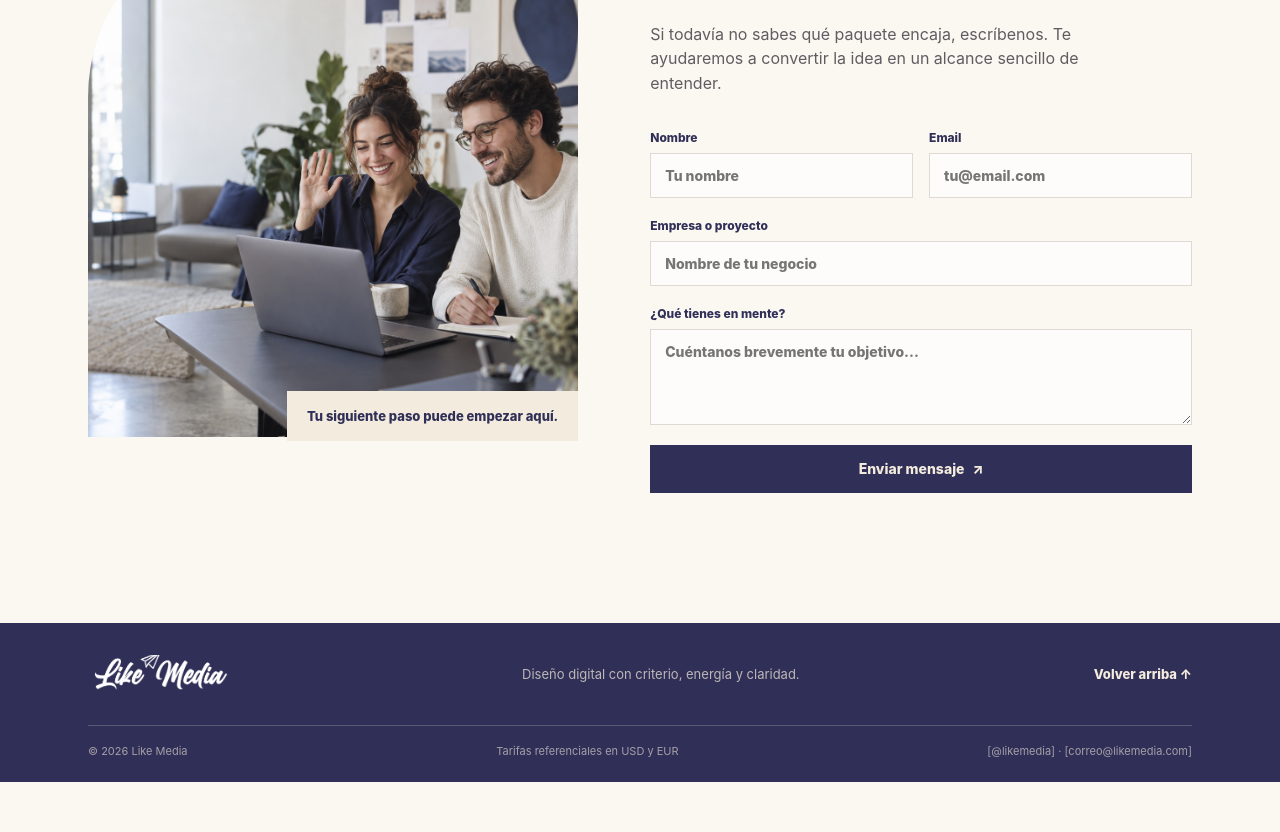
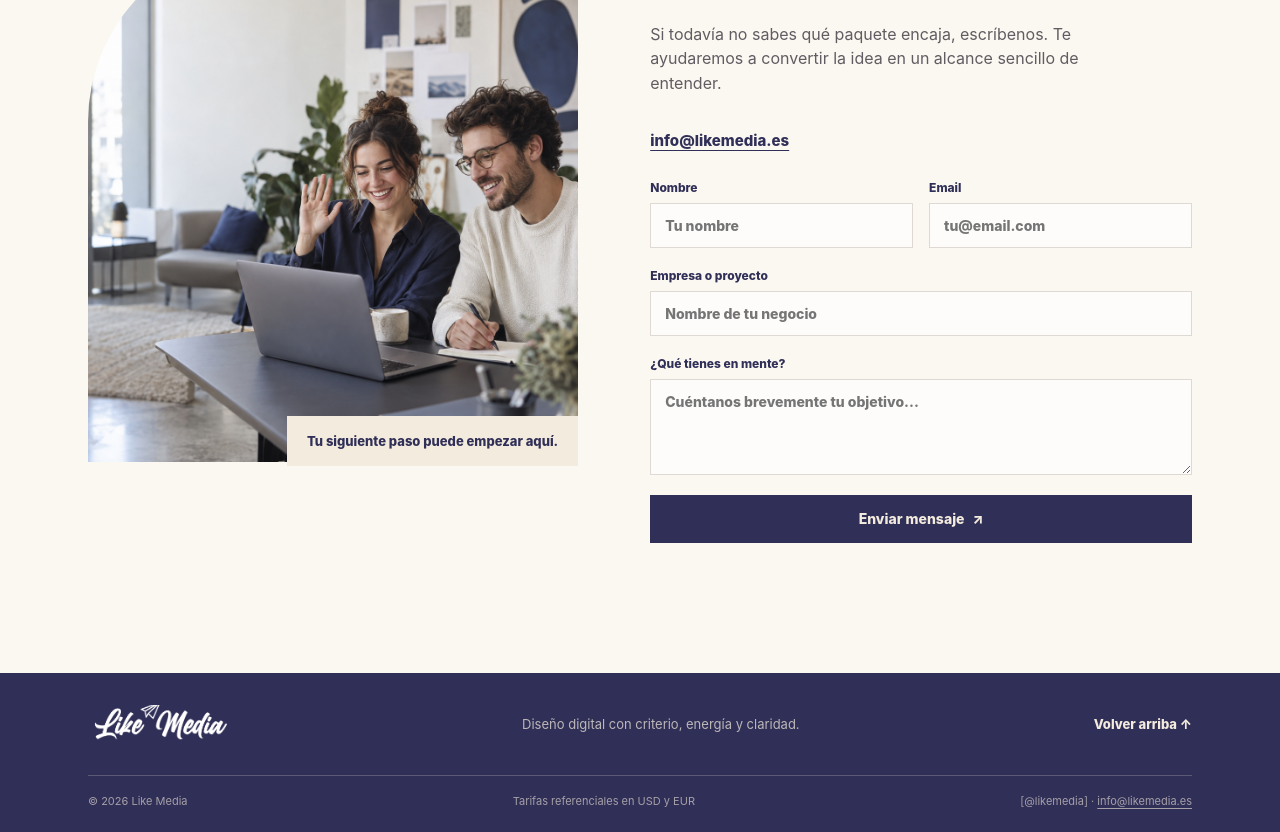
Before and after one commit to Guille2307/LikeMedia, an Angular app in the folder web/: page / in a window 1280 px wide. Shown: the part 5520-6352 px from the top of the page. Before the commit the page ends 6302 px from the top, so only its background shows below. Built offline with nearby package versions, Linux system fonts and the light colour scheme; no server answers.

Commit message:
update public contact email

```diff
--- a/web/src/app/app.html
+++ b/web/src/app/app.html
@@ -112,12 +112,12 @@
 
   <section id="contacto" class="contact section-shell">
     <div class="contact-visual"><img src="/like-media/booking-story.png" alt="Profesionales en una videollamada de trabajo"><div class="contact-caption">Tu siguiente paso puede empezar aquí.</div></div>
-    <div class="contact-copy"><p class="eyebrow">HABLEMOS</p><h2>Cuéntanos qué quieres construir.</h2><p>Si todavía no sabes qué paquete encaja, escríbenos. Te ayudaremos a convertir la idea en un alcance sencillo de entender.</p>
+    <div class="contact-copy"><p class="eyebrow">HABLEMOS</p><h2>Cuéntanos qué quieres construir.</h2><p>Si todavía no sabes qué paquete encaja, escríbenos. Te ayudaremos a convertir la idea en un alcance sencillo de entender.</p><a class="contact-email" href="mailto:info@likemedia.es">info@likemedia.es</a>
       @if (contactStatus() === 'success' && contactResponse(); as response) {<div class="form-success compact"><span class="success-mark">✓</span><h3>Mensaje recibido</h3><p>{{ response.message }}</p><button type="button" class="text-link reset-button" (click)="contactStatus.set('idle')">Enviar otro mensaje</button></div>} @else {
         <form class="contact-form" (ngSubmit)="submitContact()"><div class="form-row"><label>Nombre<input required [(ngModel)]="contact.name" name="contact-name" placeholder="Tu nombre"></label><label>Email<input required type="email" [(ngModel)]="contact.email" name="contact-email" placeholder="tu@email.com"></label></div><label>Empresa o proyecto<input [(ngModel)]="contact.company" name="company" placeholder="Nombre de tu negocio"></label><label>¿Qué tienes en mente?<textarea required [(ngModel)]="contact.message" name="message" rows="4" placeholder="Cuéntanos brevemente tu objetivo..."></textarea></label>@if (contactStatus() === 'error') {<p class="form-error" role="alert">{{ contactError() }}</p>}<button class="button button-dark" type="submit" [disabled]="contactStatus() === 'loading'">{{ contactStatus() === 'loading' ? 'Enviando…' : 'Enviar mensaje' }} <span>↗</span></button></form>
       }
     </div>
   </section>
 
-  <footer class="site-footer"><div class="footer-top section-shell"><a class="brand footer-brand" href="#inicio" aria-label="Like Media, inicio"><span class="brand-logo"><img src="/like-media/like-media-logo.png" alt="Like Media"></span></a><p>Diseño digital con criterio, energía y claridad.</p><a class="text-link light-link" href="#inicio">Volver arriba ↑</a></div><div class="footer-bottom section-shell"><span>© 2026 Like Media</span><span>Tarifas referenciales en USD y EUR</span><span>[@likemedia] · [correo@likemedia.com]</span></div></footer>
+  <footer class="site-footer"><div class="footer-top section-shell"><a class="brand footer-brand" href="#inicio" aria-label="Like Media, inicio"><span class="brand-logo"><img src="/like-media/like-media-logo.png" alt="Like Media"></span></a><p>Diseño digital con criterio, energía y claridad.</p><a class="text-link light-link" href="#inicio">Volver arriba ↑</a></div><div class="footer-bottom section-shell"><span>© 2026 Like Media</span><span>Tarifas referenciales en USD y EUR</span><span>[@likemedia] · <a class="footer-email" href="mailto:info@likemedia.es">info@likemedia.es</a></span></div></footer>
 </main>
--- a/web/src/app/app.scss
+++ b/web/src/app/app.scss
@@ -149,6 +149,7 @@ legend { margin-bottom: 10px; }
 .contact-caption { position: absolute; right: 0; bottom: 0; padding: 17px 20px; color: var(--ink); background: var(--paper); font-size: 13px; font-weight: 800; }
 .contact-copy h2 { margin-bottom: 24px; }
 .contact-copy > p:not(.eyebrow) { max-width: 440px; margin-bottom: 34px; color: var(--ink-soft); font-size: 16px; line-height: 1.55; }
+.contact-email { display: inline-block; margin: -12px 0 30px; color: var(--ink); font-size: 15px; font-weight: 800; text-decoration: underline; text-decoration-thickness: 1px; text-underline-offset: 4px; }
 .form-row { display: grid; grid-template-columns: 1fr 1fr; gap: 16px; }
 
 .site-footer { color: var(--paper); background: var(--ink); }
@@ -157,6 +158,7 @@ legend { margin-bottom: 10px; }
 .footer-top p { margin: 0; color: rgba(243,235,221,.72); font-size: 13px; }
 .light-link { color: var(--paper); }
 .footer-bottom { display: flex; justify-content: space-between; gap: 18px; padding-top: 18px; padding-bottom: 24px; color: rgba(243,235,221,.6); font-size: 11px; }
+.footer-email { color: inherit; text-decoration: underline; text-underline-offset: 3px; }
 
 @media (max-width: 900px) {
   .section-shell { width: min(100% - 40px, 720px); }
```
